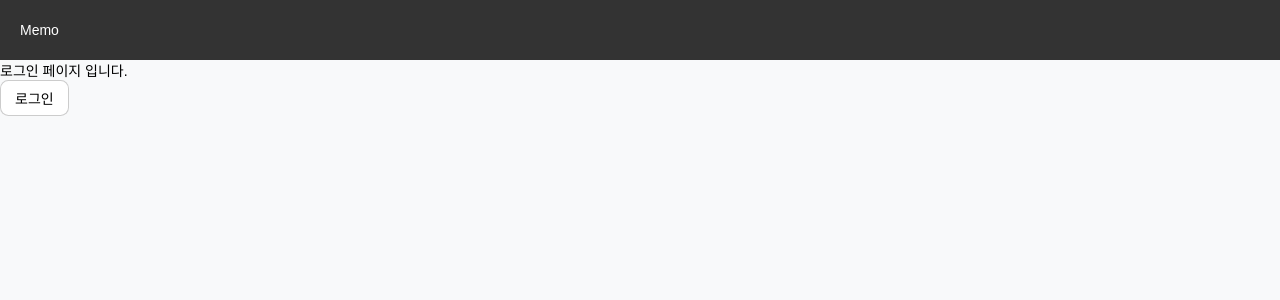
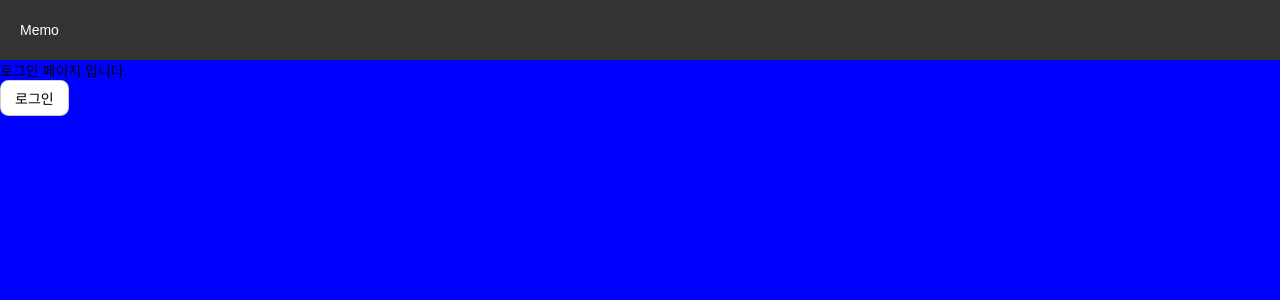
Before and after one commit to gyuni96/ts-react-memo, a React (Vite) app in the folder memo-front/: page /login in a window 1280 px wide. Shown: the top 300 px of the page. Built offline with nearby package versions, Linux system fonts and the light colour scheme.

Commit message:
( 수정 ) : layout 수정

```diff
--- a/memo-front/src/layout/Layout.tsx
+++ b/memo-front/src/layout/Layout.tsx
@@ -3,6 +3,8 @@ import { Outlet, useNavigate } from 'react-router-dom'
 import { useRecoilValue } from 'recoil'
 import { isLoggedInState } from '../reducers/state'
 import Header from '../components/common/Header'
+import styled from 'styled-components'
+import SideMenu from '../components/common/SideMenu'
 
 const AppLayout = () => {
   const isLoggedIn = useRecoilValue(isLoggedInState)
@@ -19,9 +21,24 @@ const AppLayout = () => {
   return (
     <>
       <Header />
-      <Outlet />
+      <Container>
+        {isLoggedIn && <SideMenu />}
+        <ContentSection $isLoggedIn={isLoggedIn}>
+          <Outlet />
+        </ContentSection>
+      </Container>
     </>
   )
 }
 
 export default AppLayout
+
+const Container = styled.div`
+  display: flex;
+  height: calc(100vh - 60px);
+`
+
+const ContentSection = styled.section<{ $isLoggedIn: boolean }>`
+  width: ${({ $isLoggedIn }) => ($isLoggedIn ? 'calc(100% - 200px)' : '100%')};
+  background-color: blue;
+`
```
